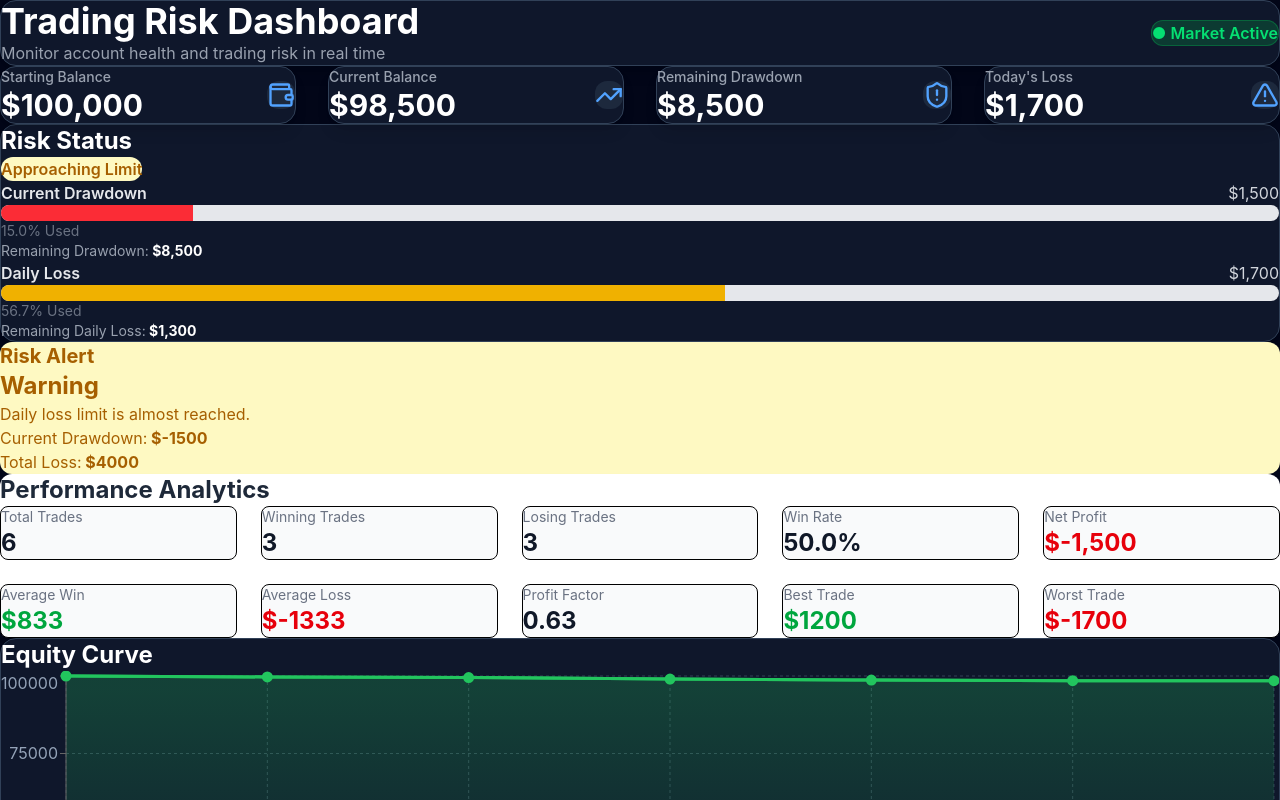
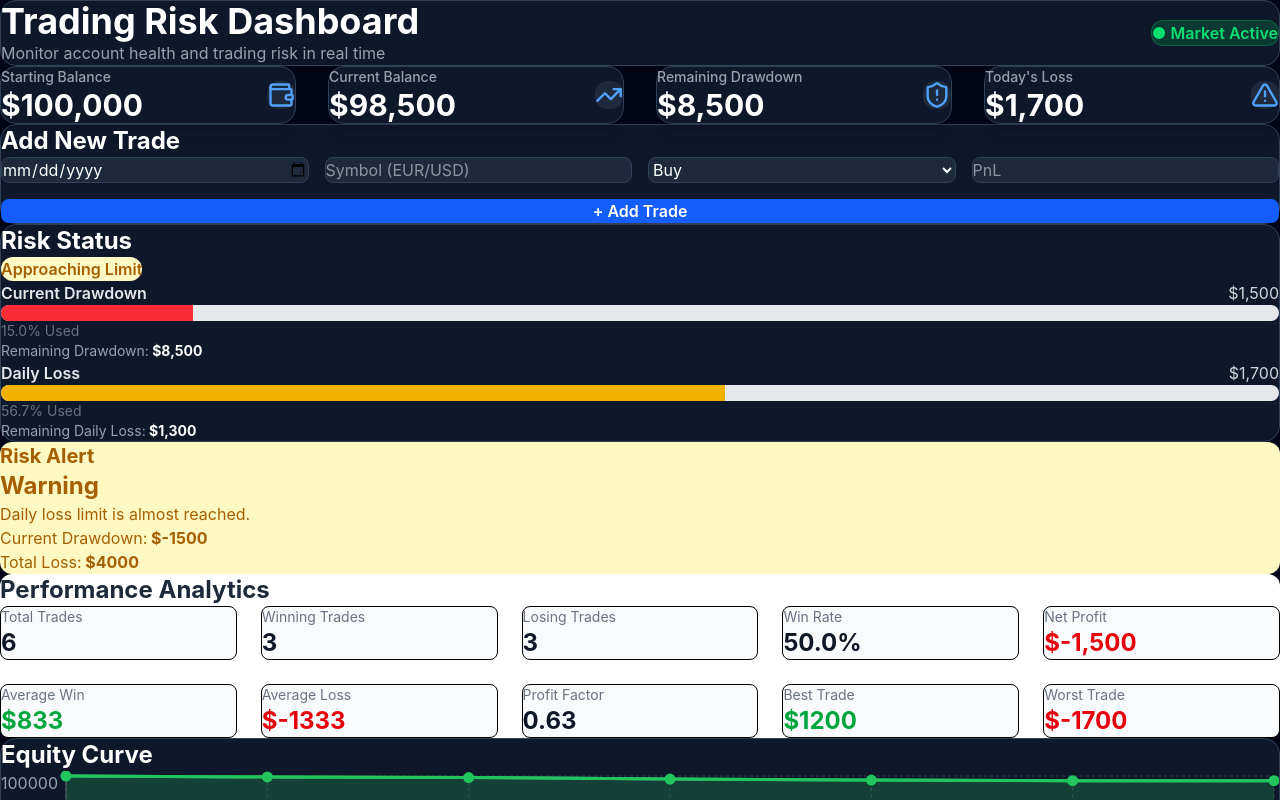
Before and after one commit to nehau072/Trading-risk-dashboard, a React (Vite) app: page / in a window 1280 px wide. Shown: the top 800 px of the page. Built offline with nearby package versions, Linux system fonts and the light colour scheme.

Commit message:
Add trade context and create add trade functionality

```diff
--- a/src/App.jsx
+++ b/src/App.jsx
@@ -1,3 +1,5 @@
+import { useContext } from "react";
+
 import Header from "./components/common/Header";
 import SummaryCard from "./components/common/SummaryCard";
 import StatusBadge from "./components/common/StatusBadge";
@@ -7,9 +9,11 @@ import EquityChart from "./components/dashboard/EquityChart";
 import TradeTable from "./components/dashboard/TradeTable";
 import PerformanceAnalytics from "./components/dashboard/PerformanceAnalytics";
 import RiskAlert from "./components/dashboard/RiskAlert";
+import AddTrade from "./components/dashboard/AddTrade";
 
 import account from "./data/account";
-import trades from "./data/trades";
+
+import { TradeContext } from "./context/TradeContext";
 
 import {
   getCurrentBalance,
@@ -24,10 +28,15 @@ import {
 function App() {
 
 
+  const { trades } = useContext(TradeContext);
+
+
+
   const currentBalance = getCurrentBalance(
     account.startingBalance,
     trades
   );
+
 
 
   const currentDrawdown = getCurrentDrawdown(
@@ -36,13 +45,16 @@ function App() {
   );
 
 
+
   const remainingDrawdown = getRemainingDrawdown(
     account.maxDrawdown,
     currentDrawdown
   );
 
 
+
   const today = "2026-08-03";
+
 
 
   const dailyLoss = getDailyLoss(
@@ -51,10 +63,12 @@ function App() {
   );
 
 
+
   const remainingDailyLoss = getRemainingDailyLoss(
     account.dailyLossLimit,
     dailyLoss
   );
+
 
 
   const riskStatus = getRiskStatus(
@@ -78,6 +92,7 @@ function App() {
 
 
       <Header />
+
 
 
 
@@ -125,7 +140,23 @@ function App() {
 
 
 
+      {/* Add Trade */}
+
+      <div className="animate-fadeIn">
+
+        <AddTrade />
+
+      </div>
+
+
+
+
+
+
+
       {/* Risk Status */}
+
+
 
       <div
         className="
@@ -142,11 +173,13 @@ function App() {
       >
 
 
+
         <h2 className="text-2xl font-bold text-white">
 
           Risk Status
 
         </h2>
+
 
 
 
@@ -163,7 +196,9 @@ function App() {
         <div className="mt-8 space-y-8">
 
 
+
           {/* Current Drawdown */}
+
 
           <div>
 
@@ -218,7 +253,10 @@ function App() {
 
 
 
+
           {/* Daily Loss */}
+
+
 
           <div>
 
@@ -280,7 +318,9 @@ function App() {
 
 
 
+
       {/* Risk Alert */}
+
 
       <div className="animate-fadeIn">
 
@@ -292,7 +332,10 @@ function App() {
 
 
 
+
+
       {/* Performance Analytics */}
+
 
       <div className="animate-fadeIn">
 
@@ -304,7 +347,10 @@ function App() {
 
 
 
+
+
       {/* Equity Chart */}
+
 
       <div className="animate-fadeIn">
 
@@ -316,13 +362,17 @@ function App() {
 
 
 
+
+
       {/* Trade Table */}
+
 
       <div className="animate-fadeIn">
 
         <TradeTable />
 
       </div>
+
 
 
 
--- /dev/null
+++ b/src/components/Dashboard/AddTrade.jsx
@@ -0,0 +1,274 @@
+import { useState, useContext } from "react";
+import { TradeContext } from "../../context/TradeContext";
+
+
+function AddTrade() {
+
+
+  const { addTrade } = useContext(TradeContext);
+
+
+
+  const [formData, setFormData] = useState({
+
+    date: "",
+    symbol: "",
+    type: "Buy",
+    pnl: "",
+
+  });
+
+
+
+  const handleChange = (e) => {
+
+    setFormData({
+
+      ...formData,
+
+      [e.target.name]: e.target.value,
+
+    });
+
+  };
+
+
+
+
+  const handleSubmit = (e) => {
+
+    e.preventDefault();
+
+
+
+    if(
+      !formData.date ||
+      !formData.symbol ||
+      !formData.pnl
+    ){
+
+      alert("Please fill all fields");
+
+      return;
+
+    }
+
+
+
+    addTrade({
+
+      ...formData,
+
+      pnl: Number(formData.pnl),
+
+    });
+
+
+
+    setFormData({
+
+      date: "",
+      symbol: "",
+      type: "Buy",
+      pnl: "",
+
+    });
+
+
+  };
+
+
+
+
+  return (
+
+    <div
+      className="
+      bg-slate-900
+      border
+      border-slate-700
+      rounded-2xl
+      shadow-lg
+      p-6
+      mt-8
+      "
+    >
+
+
+      <h2 className="text-2xl font-bold text-white mb-6">
+
+        Add New Trade
+
+      </h2>
+
+
+
+
+      <form
+        onSubmit={handleSubmit}
+        className="
+        grid
+        grid-cols-1
+        md:grid-cols-4
+        gap-4
+        "
+      >
+
+
+
+        <input
+
+          type="date"
+
+          name="date"
+
+          value={formData.date}
+
+          onChange={handleChange}
+
+          className="
+          bg-slate-800
+          border
+          border-slate-700
+          text-white
+          rounded-lg
+          px-4
+          py-2
+          "
+
+        />
+
+
+
+
+
+        <input
+
+          type="text"
+
+          name="symbol"
+
+          placeholder="Symbol (EUR/USD)"
+
+          value={formData.symbol}
+
+          onChange={handleChange}
+
+          className="
+          bg-slate-800
+          border
+          border-slate-700
+          text-white
+          rounded-lg
+          px-4
+          py-2
+          "
+
+        />
+
+
+
+
+
+        <select
+
+          name="type"
+
+          value={formData.type}
+
+          onChange={handleChange}
+
+          className="
+          bg-slate-800
+          border
+          border-slate-700
+          text-white
+          rounded-lg
+          px-4
+          py-2
+          "
+
+        >
+
+          <option value="Buy">
+            Buy
+          </option>
+
+
+          <option value="Sell">
+            Sell
+          </option>
+
+
+        </select>
+
+
+
+
+
+
+        <input
+
+          type="number"
+
+          name="pnl"
+
+          placeholder="PnL"
+
+          value={formData.pnl}
+
+          onChange={handleChange}
+
+          className="
+          bg-slate-800
+          border
+          border-slate-700
+          text-white
+          rounded-lg
+          px-4
+          py-2
+          "
+
+        />
+
+
+
+
+
+
+        <button
+
+          type="submit"
+
+          className="
+          md:col-span-4
+          bg-blue-600
+          hover:bg-blue-700
+          text-white
+          font-semibold
+          rounded-lg
+          py-3
+          transition
+          "
+
+        >
+
+          + Add Trade
+
+        </button>
+
+
+
+
+      </form>
+
+
+
+    </div>
+
+  );
+
+}
+
+
+export default AddTrade;
--- /dev/null
+++ b/src/context/TradeContext.jsx
@@ -0,0 +1,63 @@
+import { createContext, useState } from "react";
+import initialTrades from "../data/trades";
+
+
+export const TradeContext = createContext();
+
+
+
+export function TradeProvider({ children }) {
+
+
+  const [trades, setTrades] = useState(initialTrades);
+
+
+
+  const addTrade = (trade) => {
+
+    setTrades((prevTrades) => [
+
+      ...prevTrades,
+
+      {
+        ...trade,
+        id: Date.now(),
+      }
+
+    ]);
+
+  };
+
+
+
+  const removeTrade = (id) => {
+
+    setTrades((prevTrades) =>
+      prevTrades.filter(
+        (trade) => trade.id !== id
+      )
+    );
+
+  };
+
+
+
+  return (
+
+    <TradeContext.Provider
+
+      value={{
+        trades,
+        addTrade,
+        removeTrade,
+      }}
+
+    >
+
+      {children}
+
+    </TradeContext.Provider>
+
+  );
+
+}
--- a/src/data/trades.js
+++ b/src/data/trades.js
@@ -1,5 +1,4 @@
-
-const trades = [
+const initialTrades = [
   {
     id: 1,
     date: "2026-08-01",
@@ -44,4 +43,5 @@ const trades = [
   },
 ];
 
-export default trades;
+
+export default initialTrades;
--- a/src/main.jsx
+++ b/src/main.jsx
@@ -1,10 +1,23 @@
 import React from "react";
 import ReactDOM from "react-dom/client";
+
+import App from "./App.jsx";
 import "./index.css";
-import App from "./App";
 
-ReactDOM.createRoot(document.getElementById("root")).render(
-  <React.StrictMode>
+import {
+  TradeProvider
+} from "./context/TradeContext.jsx";
+
+
+
+ReactDOM.createRoot(
+  document.getElementById("root")
+).render(
+
+  <TradeProvider>
+
     <App />
-  </React.StrictMode>
+
+  </TradeProvider>
+
 );
```
